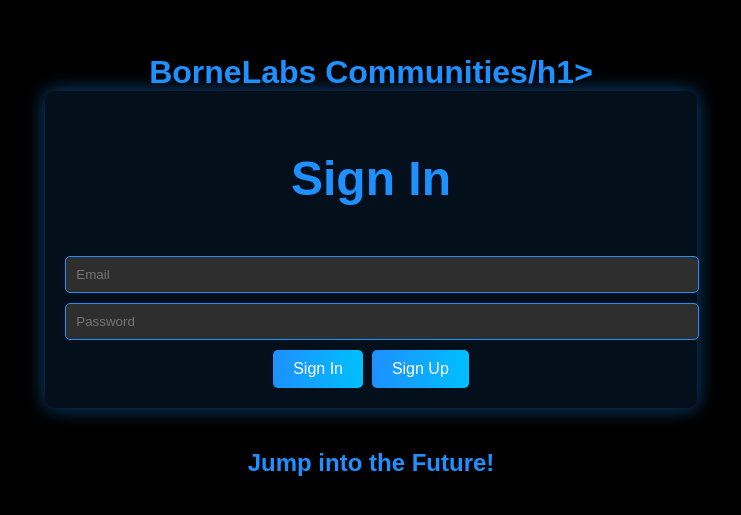
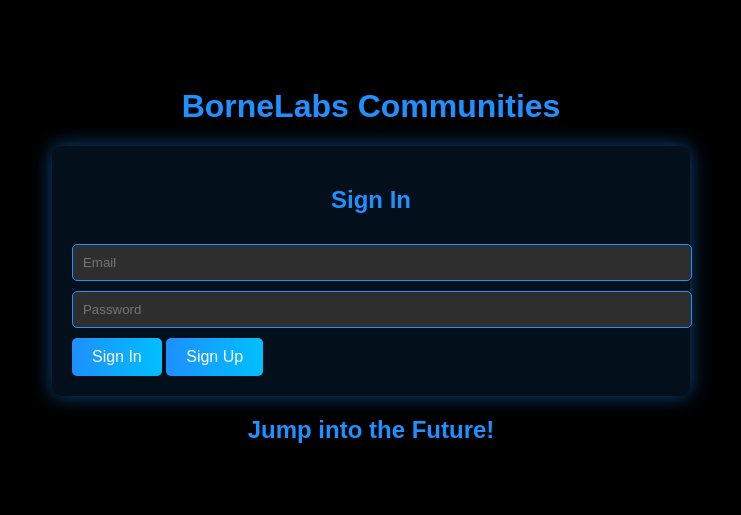
Before and after one commit to BrianxBorne/BorneLabs-Community-Page-Prototype, a plain HTML site: page index.html in a window 1280 px wide. Shown: the part 135-650 px from the top of the page, without its empty margins (269-1010 px from the left). Drawn offline with Linux system fonts and the light colour scheme.

Commit message:
Update index.html

```diff
--- a/index.html
+++ b/index.html
@@ -9,7 +9,7 @@
 </head>
 
 <body>
-    <h1>BorneLabs Communities/h1>
+    <h1>BorneLabs Communities</h1>
 
     <!-- Authentication Section -->
     <div id="auth-section">
```
